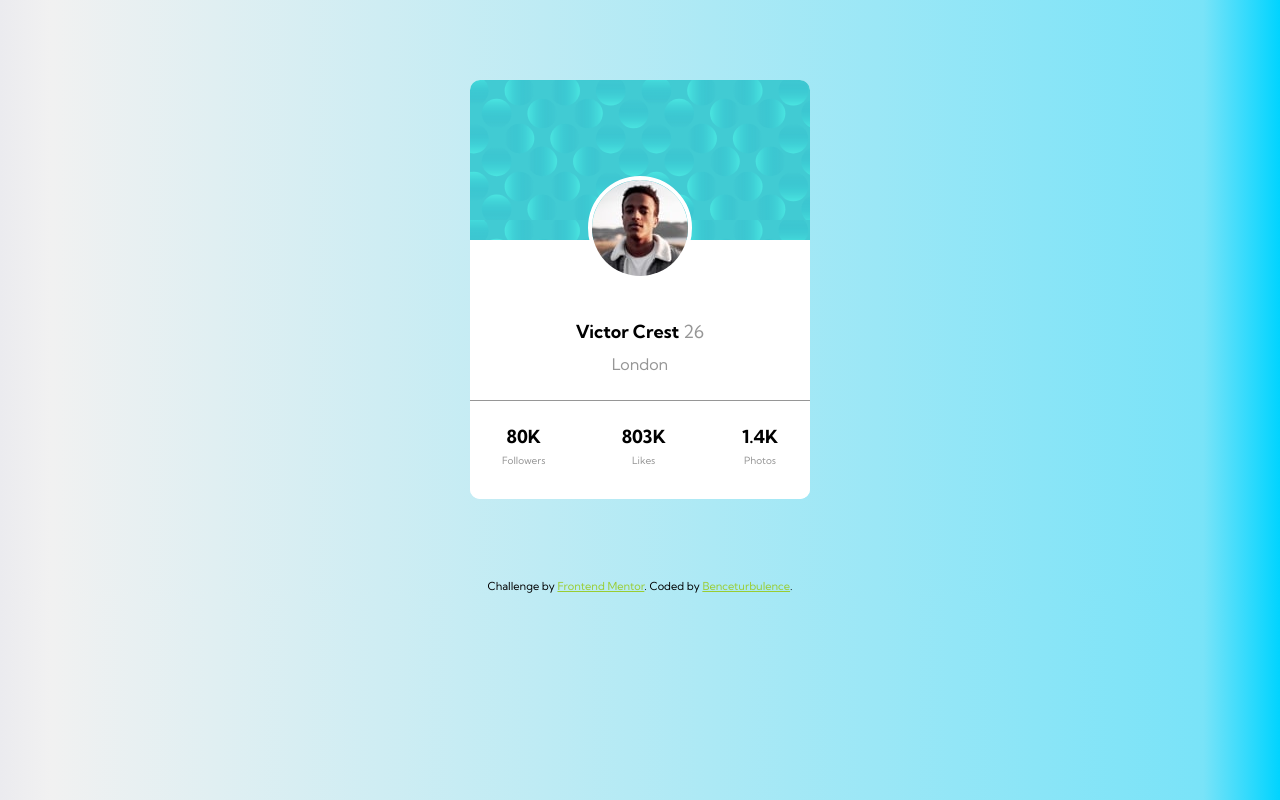
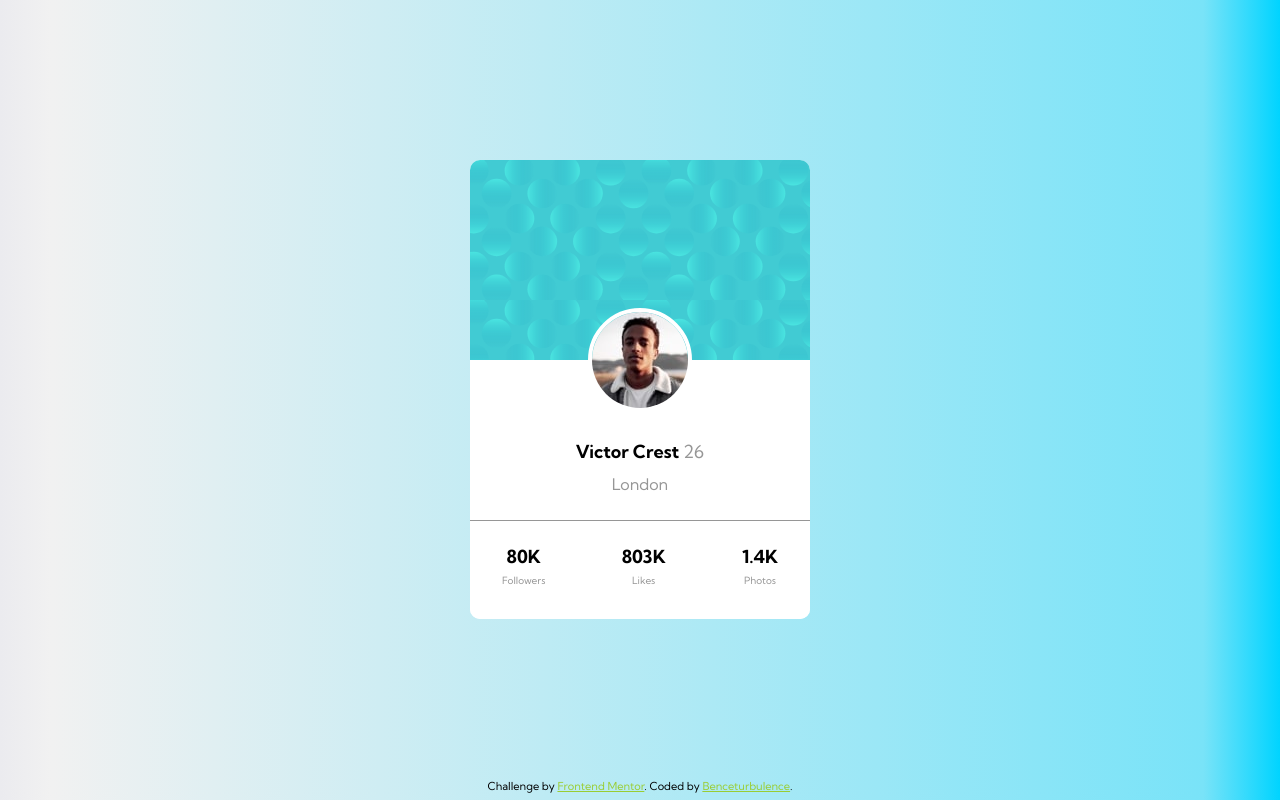
Before and after one commit to benceturbulence/FrontendMentor_Profile-card-component-main, a plain HTML site: page index.html in a window 1280 px wide. Drawn offline with Linux system fonts and the light colour scheme.

Commit message:
correction

```diff
--- a/index.html
+++ b/index.html
@@ -21,8 +21,8 @@
   <main>
       <div class="card">
         <div class = "card-top">
+          <img src = "images/image-victor.jpg" class ="profile_pic">
         </div>
-        <img src = "images/image-victor.jpg" class ="profile_pic">
 
         <div class="basic_info">
           <h1>Victor Crest <span class = "age">26</span></h1>
--- a/style.css
+++ b/style.css
@@ -9,34 +9,38 @@ body {
     background: linear-gradient(90deg, rgb(235, 235, 239) 0%, rgba(241,241,241,1) 4%, rgba(121,227,248,1) 94%, rgba(0,212,255,1) 100%);
 }
 
+img {
+    max-width: 100%;
+}
 
 .card {
-    margin: 5rem auto;
+    margin: 10rem auto;
+    min-width: 340px;
     background-color: white;
     text-align: center;
     border-radius: 10px;
     max-width: 340px;
-    position: relative;
-
 }
 
+.card-top {
+    height: 200px;
+    background: url('images/bg-pattern-card.svg');
+    border-top-left-radius: 10px;
+    border-top-right-radius: 10px;
+    position: relative;
+}
 
 .profile_pic {
     position: absolute;
     margin: 0 auto;
-    top:23%;
+    bottom: 0;
+    transform: translateY(50%);
     left: 25%;
     right: 25%;
     border: 4px solid white;
     border-radius: 50%;
 
 
-}
-.card-top {
-    height: 20vh;
-    background: url('images/bg-pattern-card.svg');
-    border-top-left-radius: 10px;
-    border-top-right-radius: 10px;
 }
 
 
```
